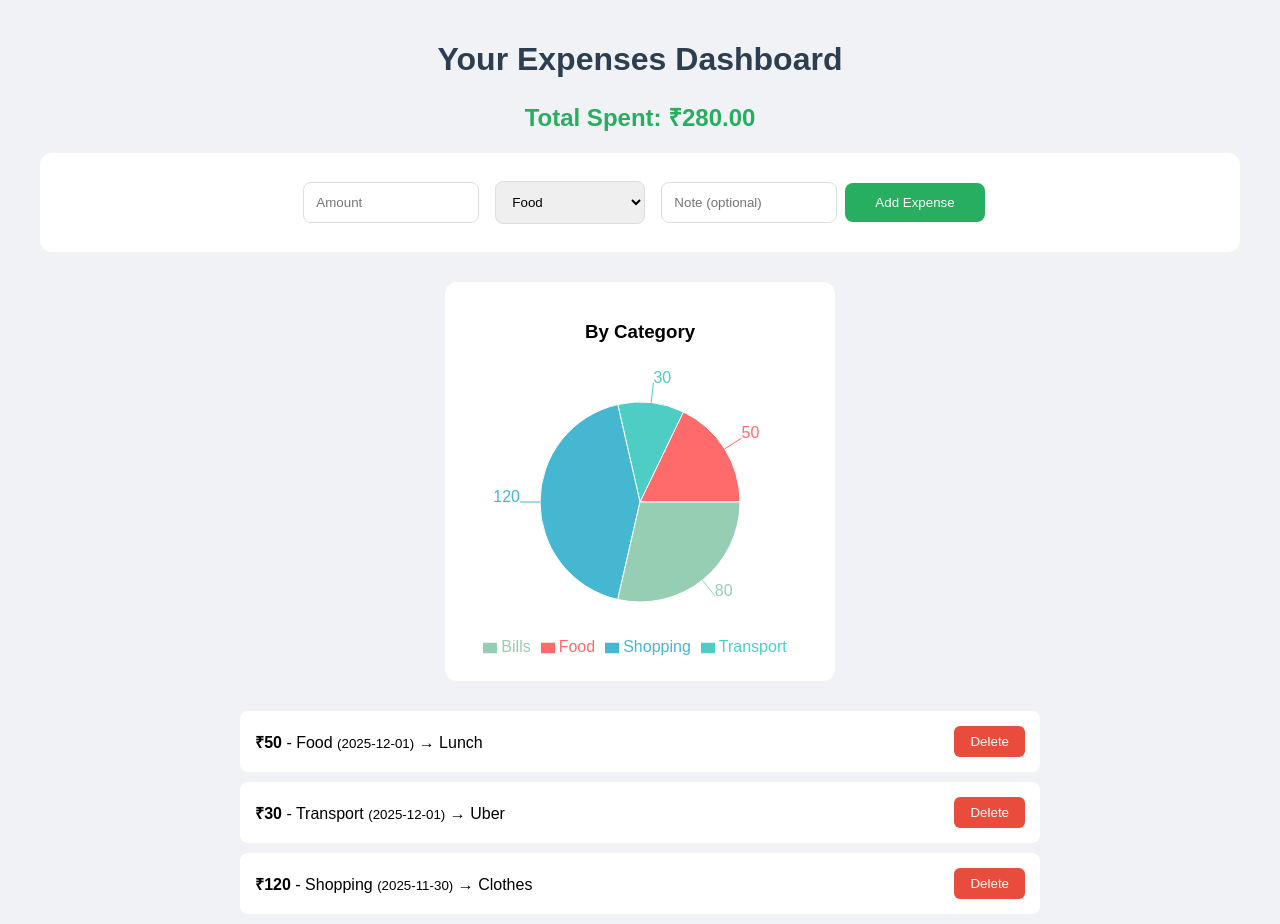
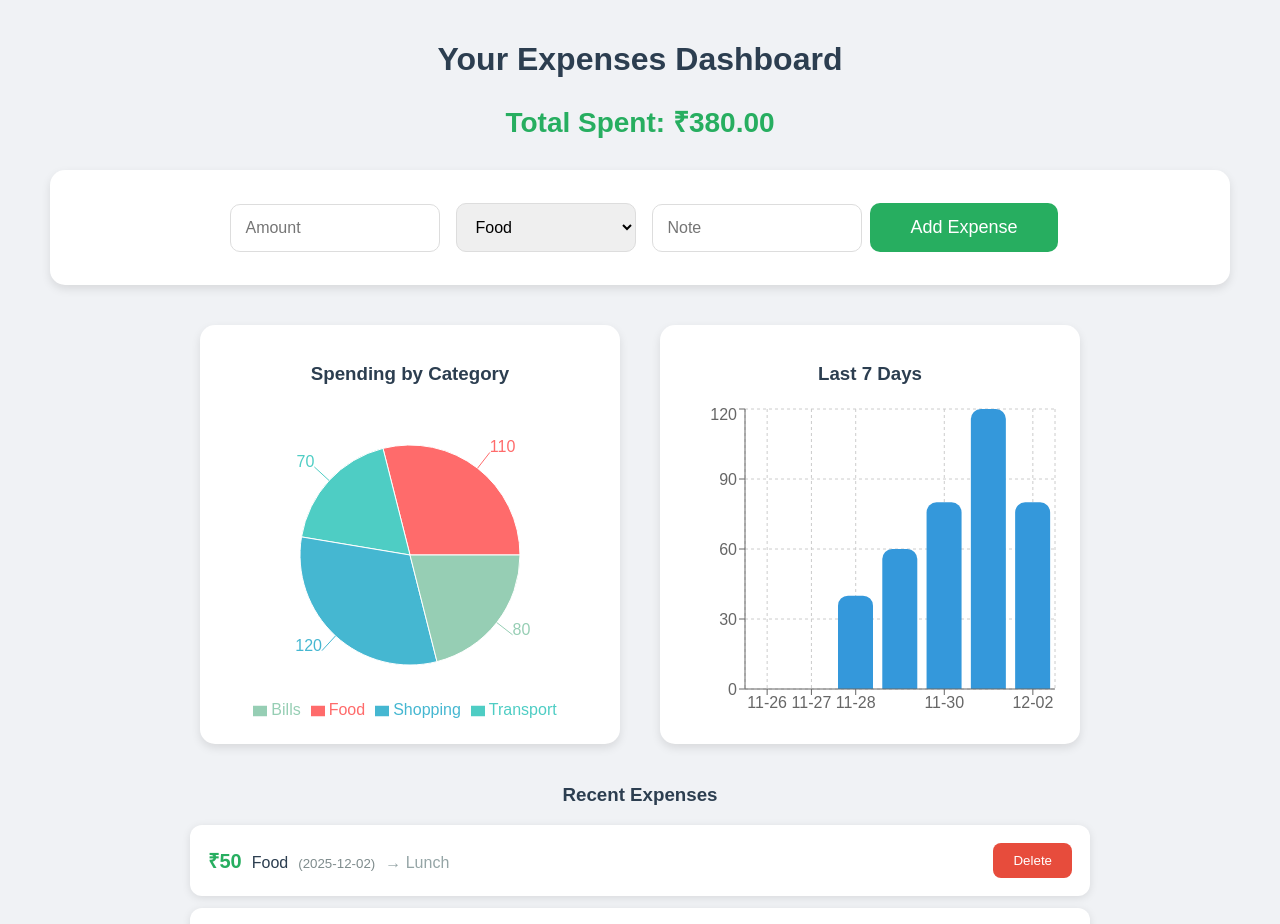
Before and after one commit to MadhumitaRamesh/expense-tracker-frontend, a React (Create React App) app: page /dashboard in a window 1280 px wide. Shown: the top 924 px of the page. Built offline with nearby package versions, Linux system fonts and the light colour scheme; sample sign-in values are in the browser's storage.

Commit message:
FINAL DASHBOARD: Pie + Bar chart (last 7 days) + gorgeous design

```diff
--- a/src/Dashboard.js
+++ b/src/Dashboard.js
@@ -1,13 +1,14 @@
-import React, { useState, useEffect } from 'react';
-import { PieChart, Pie, Cell, Tooltip, Legend, BarChart, Bar, XAxis, YAxis } from 'recharts';
+import React, { useState } from 'react';
+import { PieChart, Pie, Cell, Tooltip, Legend, BarChart, Bar, XAxis, YAxis, CartesianGrid } from 'recharts';
 
 function Dashboard() {
-  // Fake data — works 100% without backend
   const [expenses, setExpenses] = useState([
-    { id: 1, amount: 50, category: 'Food', date: '2025-12-01', note: 'Lunch' },
-    { id: 2, amount: 30, category: 'Transport', date: '2025-12-01', note: 'Uber' },
-    { id: 3, amount: 120, category: 'Shopping', date: '2025-11-30', note: 'Clothes' },
-    { id: 4, amount: 80, category: 'Bills', date: '2025-11-29', note: 'Internet' },
+    { id: 1, amount: 50, category: 'Food', date: '2025-12-02', note: 'Lunch' },
+    { id: 2, amount: 30, category: 'Transport', date: '2025-12-02', note: 'Uber' },
+    { id: 3, amount: 120, category: 'Shopping', date: '2025-12-01', note: 'Clothes' },
+    { id: 4, amount: 80, category: 'Bills', date: '2025-11-30', note: 'Internet' },
+    { id: 5, amount: 60, category: 'Food', date: '2025-11-29', note: 'Dinner' },
+    { id: 6, amount: 40, category: 'Transport', date: '2025-11-28', note: 'Bus' },
   ]);
 
   const [amount, setAmount] = useState('');
@@ -33,57 +34,93 @@ function Dashboard() {
 
   const total = expenses.reduce((sum, e) => sum + e.amount, 0);
 
-  // Pie chart data
+  // PIE CHART
   const pieData = ['Food', 'Transport', 'Shopping', 'Bills', 'Other'].map(cat => ({
     name: cat,
     value: expenses.filter(e => e.category === cat).reduce((s, e) => s + e.amount, 0)
   })).filter(d => d.value > 0);
+  const COLORS = ['#FF6B6B', '#4ECDC4', '#45B7D1', '#96CEB4', '#FECA57'];
 
-  const COLORS = ['#FF6B6B', '#4ECDC4', '#45B7D1', '#96CEB4', '#FECA57'];
+  // BAR CHART - LAST 7 DAYS
+  const getLast7Days = () => {
+    const days = [];
+    for (let i = 6; i >= 0; i--) {
+      const date = new Date();
+      date.setDate(date.getDate() - i);
+      days.push(date.toISOString().split('T')[0]);
+    }
+    return days;
+  };
+
+  const last7Days = getLast7Days();
+  const barData = last7Days.map(date => ({
+    date: date.slice(5), // Show only MM-DD
+    spent: expenses
+      .filter(e => e.date === date)
+      .reduce((sum, e) => sum + e.amount, 0)
+  }));
 
   return (
     <div style={{ padding: '20px', fontFamily: 'Arial', background: '#f0f2f5', minHeight: '100vh' }}>
       <h1 style={{ textAlign: 'center', color: '#2c3e50' }}>Your Expenses Dashboard</h1>
-      <h2 style={{ textAlign: 'center', color: '#27ae60' }}>Total Spent: ₹{total.toFixed(2)}</h2>
+      <h2 style={{ textAlign: 'center', color: '#27ae60', fontSize: '28px' }}>
+        Total Spent: ₹{total.toFixed(2)}
+      </h2>
 
-      {/* Add new expense */}
-      <div style={{ textAlign: 'center', margin: '20px', padding: '20px', background: 'white', borderRadius: '12px' }}>
+      {/* Add Form */}
+      <div style={{ textAlign: 'center', margin: '30px', padding: '25px', background: 'white', borderRadius: '15px', boxShadow: '0 4px 10px rgba(0,0,0,0.1)' }}>
         <input placeholder="Amount" value={amount} onChange={e => setAmount(e.target.value)} style={inputStyle} />
         <select value={category} onChange={e => setCategory(e.target.value)} style={inputStyle}>
           <option>Food</option><option>Transport</option><option>Shopping</option><option>Bills</option><option>Other</option>
         </select>
-        <input placeholder="Note (optional)" value={note} onChange={e => setNote(e.target.value)} style={inputStyle} />
+        <input placeholder="Note" value={note} onChange={e => setNote(e.target.value)} style={inputStyle} />
         <button onClick={addExpense} style={greenButton}>Add Expense</button>
       </div>
 
-      {/* Charts */}
-      <div style={{ display: 'flex', justifyContent: 'center', flexWrap: 'wrap', gap: '30px', margin: '30px 0' }}>
-        <div style={{ background: 'white', padding: '20px', borderRadius: '12px' }}>
-          <h3 style={{ textAlign: 'center' }}>By Category</h3>
-          <PieChart width={350} height={300}>
-            <Pie data={pieData} dataKey="value" nameKey="name" cx="50%" cy="50%" outerRadius={100} label>
+      {/* Charts Side by Side */}
+      <div style={{ display: 'flex', justifyContent: 'center', flexWrap: 'wrap', gap: '40px', margin: '40px 0' }}>
+        {/* Pie Chart */}
+        <div style={{ background: 'white', padding: '20px', borderRadius: '15px', boxShadow: '0 4px 10px rgba(0,0,0,0.1)' }}>
+          <h3 style={{ textAlign: 'center', color: '#2c3e50' }}>Spending by Category</h3>
+          <PieChart width={380} height={320}>
+            <Pie data={pieData} dataKey="value" nameKey="name" cx="50%" cy="50%" outerRadius={110} label>
               {pieData.map((entry, i) => <Cell key={i} fill={COLORS[i % COLORS.length]} />)}
             </Pie>
             <Tooltip />
             <Legend />
           </PieChart>
         </div>
+
+        {/* Bar Chart */}
+        <div style={{ background: 'white', padding: '20px', borderRadius: '15px', boxShadow: '0 4px 10px rgba(0,0,0,0.1)' }}>
+          <h3 style={{ textAlign: 'center', color: '#2c3e50' }}>Last 7 Days</h3>
+          <BarChart width={380} height={320} data={barData}>
+            <CartesianGrid strokeDasharray="3 3" />
+            <XAxis dataKey="date" />
+            <YAxis />
+            <Tooltip />
+            <Bar dataKey="spent" fill="#3498db" radius={[10, 10, 0, 0]} />
+          </BarChart>
+        </div>
       </div>
 
-      {/* List */}
-      <div style={{ maxWidth: '800px', margin: '0 auto' }}>
+      {/* Expense List */}
+      <div style={{ maxWidth: '900px', margin: '0 auto' }}>
+        <h3 style={{ textAlign: 'center', color: '#2c3e50' }}>Recent Expenses</h3>
         {expenses.map(exp => (
-          <div key={exp.id} style={{ background: 'white', padding: '15px', margin: '10px 0', borderRadius: '8px', display: 'flex', justifyContent: 'space-between', alignItems: 'center' }}>
+          <div key={exp.id} style={{ background: 'white', padding: '18px', margin: '12px 0', borderRadius: '12px', display: 'flex', justifyContent: 'space-between', alignItems: 'center', boxShadow: '0 2px 8px rgba(0,0,0,0.1)' }}>
             <div>
-              <strong>₹{exp.amount}</strong> - {exp.category} <small>({exp.date})</small>
-              {exp.note && <span> → {exp.note}</span>}
+              <strong style={{ fontSize: '20px', color: '#27ae60' }}>₹{exp.amount}</strong>
+              <span style={{ marginLeft: '10px', color: '#2c3e50' }}>{exp.category}</span>
+              <small style={{ color: '#7f8c8d', marginLeft: '10px' }}>({exp.date})</small>
+              {exp.note && <span style={{ marginLeft: '10px', color: '#95a5a6' }}>→ {exp.note}</span>}
             </div>
             <button onClick={() => deleteExpense(exp.id)} style={redButton}>Delete</button>
           </div>
         ))}
       </div>
 
-      <div style={{ textAlign: 'center', marginTop: '40px' }}>
+      <div style={{ textAlign: 'center', margin: '50px 0' }}>
         <button onClick={() => { localStorage.removeItem('token'); window.location.href = '/login'; }} style={logoutButton}>
           Logout
         </button>
@@ -92,9 +129,9 @@ function Dashboard() {
   );
 }
 
-const inputStyle = { padding: '12px', margin: '8px', borderRadius: '8px', border: '1px solid #ddd', width: '150px' };
-const greenButton = { padding: '12px 30px', background: '#27ae60', color: 'white', border: 'none', borderRadius: '8px', cursor: 'pointer' };
-const redButton = { padding: '8px 16px', background: '#e74c3c', color: 'white', border: 'none', borderRadius: '6px', cursor: 'pointer' };
-const logoutButton = { padding: '14px 40px', background: '#95a5a6', color: 'white', border: 'none', borderRadius: '8px', cursor: 'pointer' };
+const inputStyle = { padding: '14px', margin: '8px', borderRadius: '10px', border: '1px solid #ddd', width: '180px', fontSize: '16px' };
+const greenButton = { padding: '14px 40px', background: '#27ae60', color: 'white', border: 'none', borderRadius: '10px', cursor: 'pointer', fontSize: '18px' };
+const redButton = { padding: '10px 20px', background: '#e74c3c', color: 'white', border: 'none', borderRadius: '8px', cursor: 'pointer' };
+const logoutButton = { padding: '16px 50px', background: '#95a5a6', color: 'white', border: 'none', borderRadius: '12px', cursor: 'pointer', fontSize: '18px' };
 
 export default Dashboard;
```
